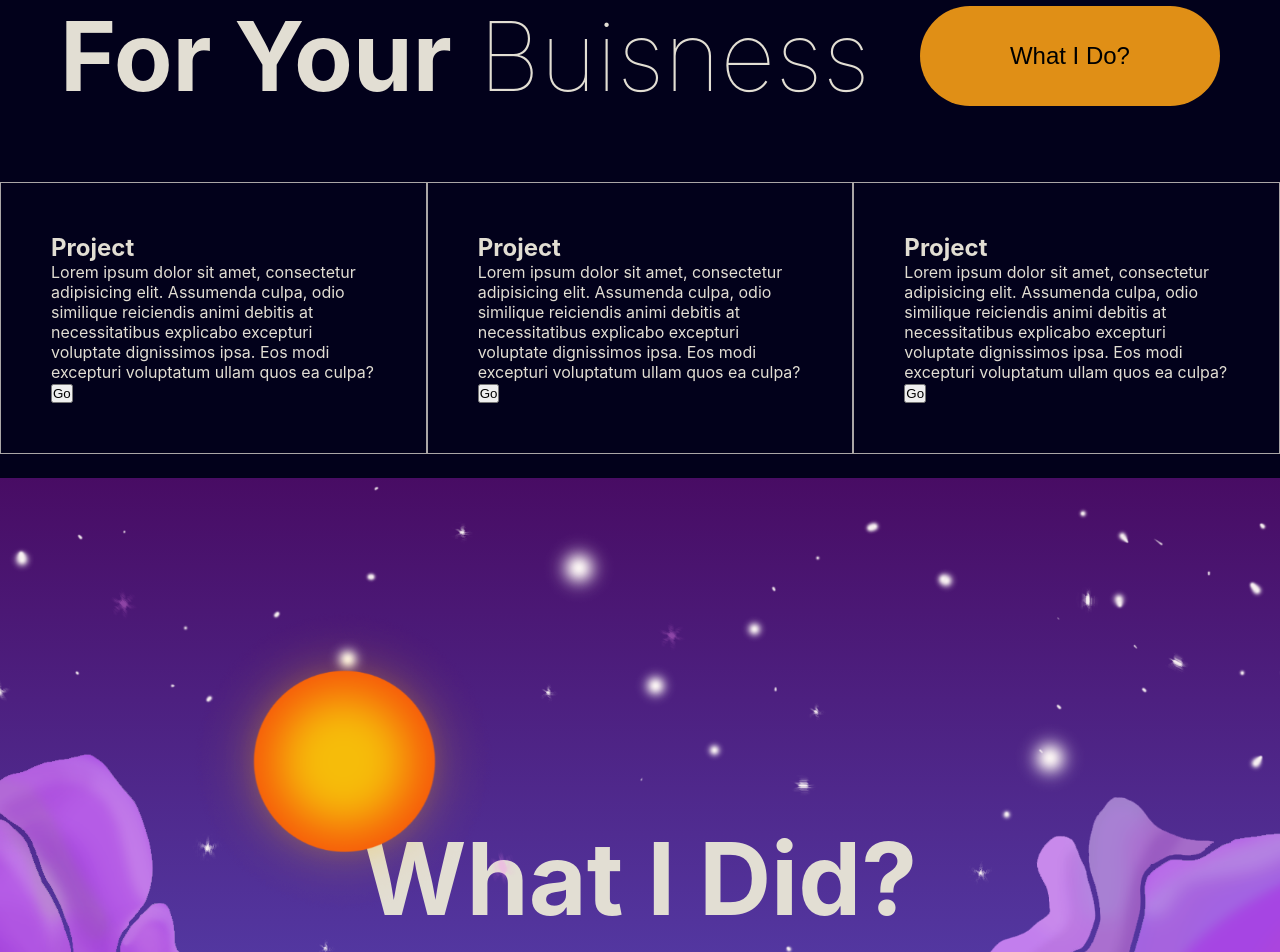
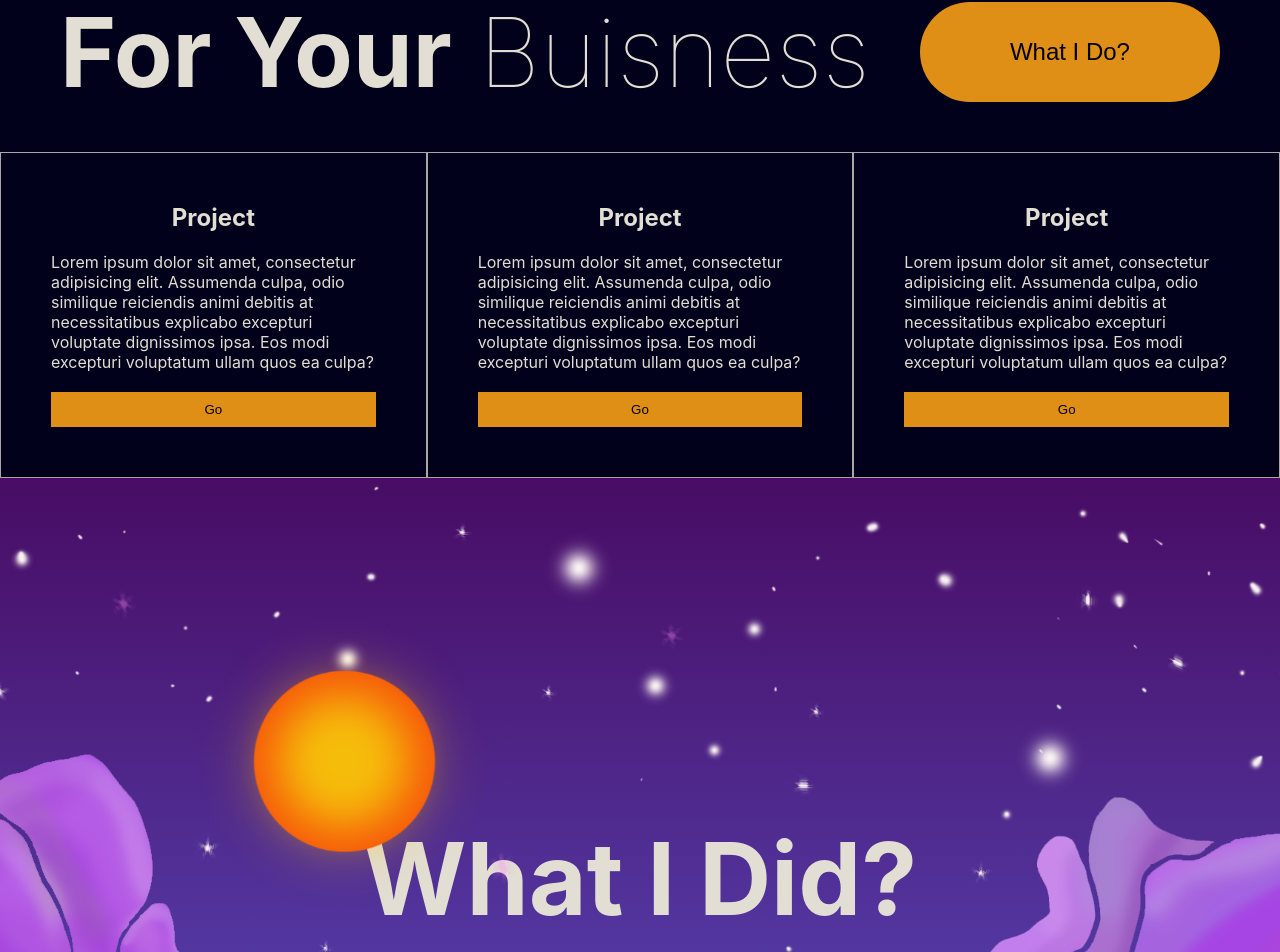
Before and after one commit to Lu-Smith/animated_portfolio_sass_typescript, a React (Create React App) app: page / in a window 1280 px wide. Shown: the part 1922-2874 px from the top of the page. Built offline with nearby package versions, Linux system fonts and the light colour scheme.

Commit message:
Updated styles in projects.scss

```diff
--- a/src/styles/projects.scss
+++ b/src/styles/projects.scss
@@ -65,8 +65,23 @@
 
         .box {
             padding: 50px;
-            border: $primary-border
+            border: $primary-border;
+            @include flex(center, column);
         }
+
+        button {
+            padding: 10px;
+            background-color: $focus-color;
+            border: none;
+            cursor: pointer;
+            width: 100%;
+        }
+
+        p {
+            margin: 20px 0;
+        }
+
+
     }
 
 
```
